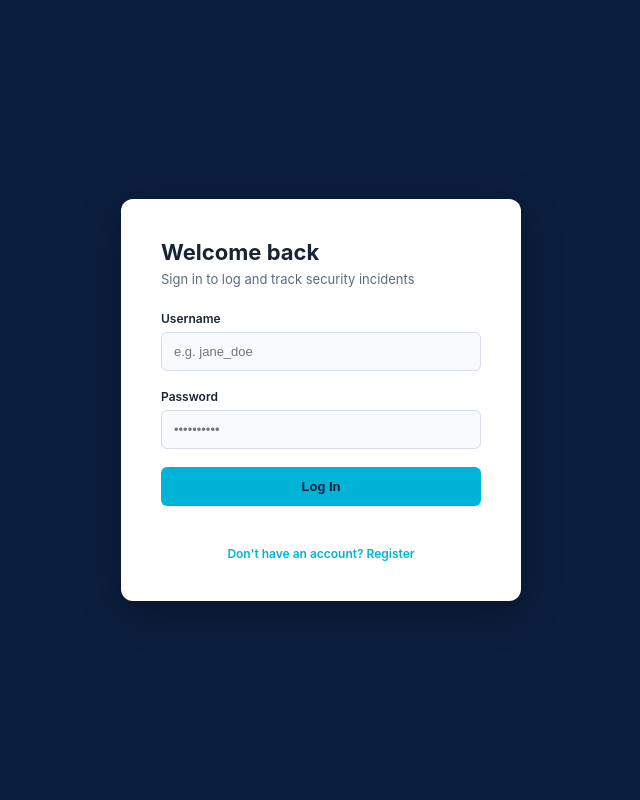
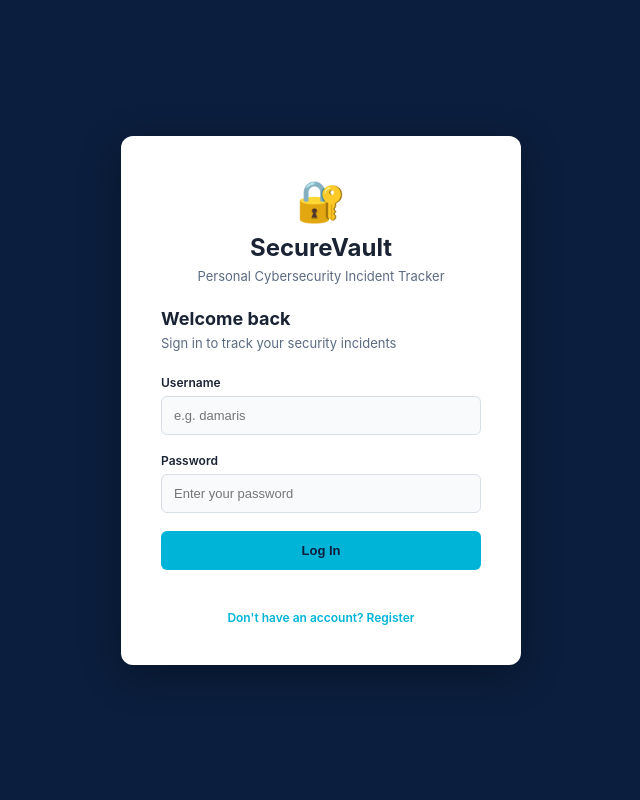
Before and after one commit to dama-254/securevault-incident-tracker, a Flask app: page /login in a window 1280 px wide. Shown: the whole page, without its empty margins (319-959 px from the left). Run offline with Flask 3, Linux system fonts and the light colour scheme.

Commit message:
feat: AJ — authentication routes and login page

```diff
--- a/routes/auth.py
+++ b/routes/auth.py
@@ -51,7 +51,7 @@ def me():
     user_id = session.get("user_id")
     if not user_id:
         return jsonify({"error": "not logged in"}), 401
-    user = User.query.get(user_id)
+    user = db.session.get(User, user_id)
     if not user:
         return jsonify({"error": "user not found"}), 404
     return jsonify(user.to_dict()), 200
@@ -62,7 +62,7 @@ def check_session():
     user_id = session.get("user_id")
     if not user_id:
         return jsonify({"error": "not logged in"}), 401
-    user = User.query.get(user_id)
+    user = db.session.get(User, user_id)
     if not user:
         return jsonify({"error": "user not found"}), 404
     return jsonify(user.to_dict()), 200
--- a/templates/login.html
+++ b/templates/login.html
@@ -8,28 +8,33 @@
 <body>
   <div class="auth-wrapper">
     <div class="auth-card">
-      <h1 id="formTitle">Welcome back</h1>
-      <p class="subtitle" id="formSubtitle">Sign in to log and track security incidents</p>
-
-      <form id="authForm">
+      <div style="text-align:center;margin-bottom:20px;">
+        <div style="font-size:40px;">🔐</div>
+        <h1 style="font-size:24px;margin-top:8px;">SecureVault</h1>
+        <p class="subtitle">Personal Cybersecurity Incident Tracker</p>
+      </div>
+      <h2 id="formTitle" style="font-size:18px;margin-bottom:6px;">Welcome back</h2>
+      <p class="subtitle" id="formSubtitle">Sign in to track your security incidents</p>
+      <form id="authForm" style="margin-top:20px;">
         <div class="field">
           <label>Username</label>
-          <input type="text" id="username" placeholder="e.g. jane_doe" required>
+          <input type="text" id="username" placeholder="e.g. damaris" required>
         </div>
         <div class="field">
           <label>Password</label>
-          <input type="password" id="password" placeholder="••••••••••" required>
+          <input type="password" id="password" placeholder="Enter your password" required>
         </div>
         <button type="submit" class="btn btn-primary" id="submitBtn">Log In</button>
         <div class="error-msg" id="errorMsg"></div>
       </form>
-
       <div class="toggle-link">
-        <span id="toggleText">Don't have an account? <span id="toggleLink">Register</span></span>
+        <span id="toggleText">
+          Don't have an account?
+          <span id="toggleLink" style="color:var(--cyan);cursor:pointer;font-weight:600;">Register</span>
+        </span>
       </div>
     </div>
   </div>
-
   <script src="{{ url_for('static', filename='app.js') }}"></script>
 </body>
 </html>
```
